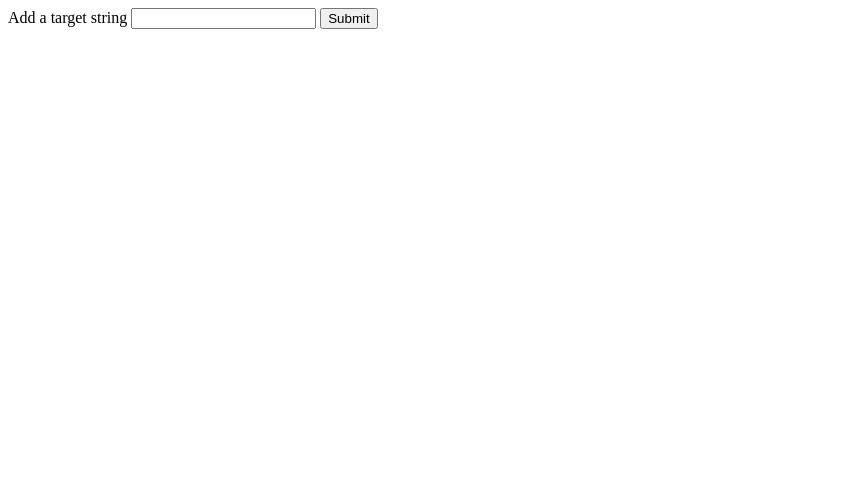
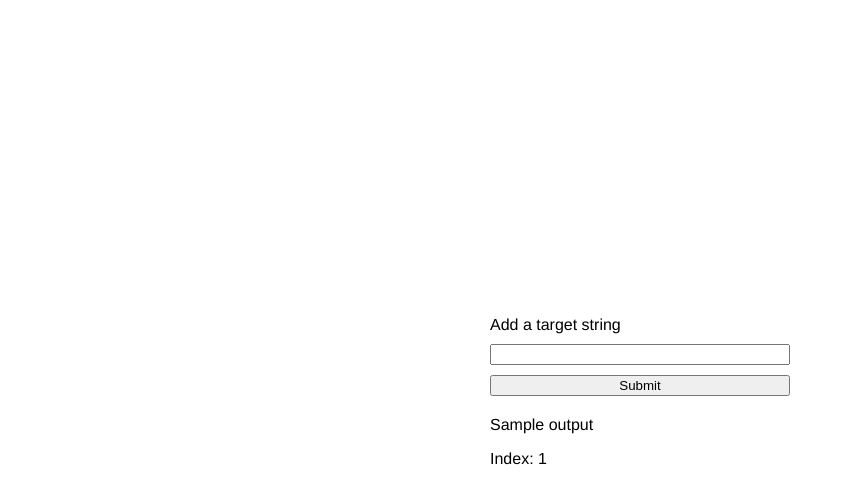
Before and after one commit to erinmyoung/hackery, a Flask app: template dawkins-weasel/templates/index.html in a window 1280 px wide. Shown: the top 504 px of the page, without its empty margins (0-844 px from the left). Run offline with Flask 2, Linux system fonts and the light colour scheme; the template is opened without the code that fills it: most values are stand-ins (such as "Sample title", 1, 10 or a date in 2020).

Commit message:
Add basic styling and output to index page

```diff
--- a/dawkins-weasel/app.py
+++ b/dawkins-weasel/app.py
@@ -66,7 +66,7 @@ def match_target(target, target_score):
         new_chars = strings[scores.index(high_score)]
         mutated_target.append(new_chars)
         loop_index += 1
-    return '<br>'.join(mutated_target)
+    return render_template('index.html', output='<br>'.join(mutated_target), index=loop_index)
 
 if __name__ == '__main__':
   app.run(debug=True)
--- /dev/null
+++ b/dawkins-weasel/static/css/app.css
@@ -0,0 +1,23 @@
+body {
+  display: flex;
+  align-items: center;
+  justify-content: center;
+  margin: 0;
+  padding: 0;
+  font-family: "Helvetica Neue", Helvetica, Arial, sans-serif;
+  color: black;
+  height: 100vh;
+}
+
+.page_content {
+  display: grid;
+  margin: auto;
+  row-gap: 20px;
+  padding: 20px;
+}
+
+form {
+  min-width: 300px;
+  display: grid;
+  row-gap: 10px;
+}
--- a/dawkins-weasel/templates/index.html
+++ b/dawkins-weasel/templates/index.html
@@ -1,5 +1,23 @@
-<form method="POST">
-  <label>Add a target string</label>
-  <input name="target">
-  <input type="submit">
-</form>
+<!DOCTYPE html>
+<html>
+  <head>
+    <title>Methinks it is a Weasel</title>
+    <link rel="stylesheet" href="{{ url_for('static', filename='css/app.css') }}">
+  </head>
+  <body>
+    <div class="page_content">
+      <form method="POST">
+        <label>Add a target string</label>
+        <input name="target">
+        <input type="submit">
+      </form>
+
+      {% if output %}
+        <div class="output_wrapper">
+          {{ output|safe }}
+          <p>Index: {{ index }}</p>
+        </div>
+      {% endif %}
+    </div>
+  </body>
+</html>
```
